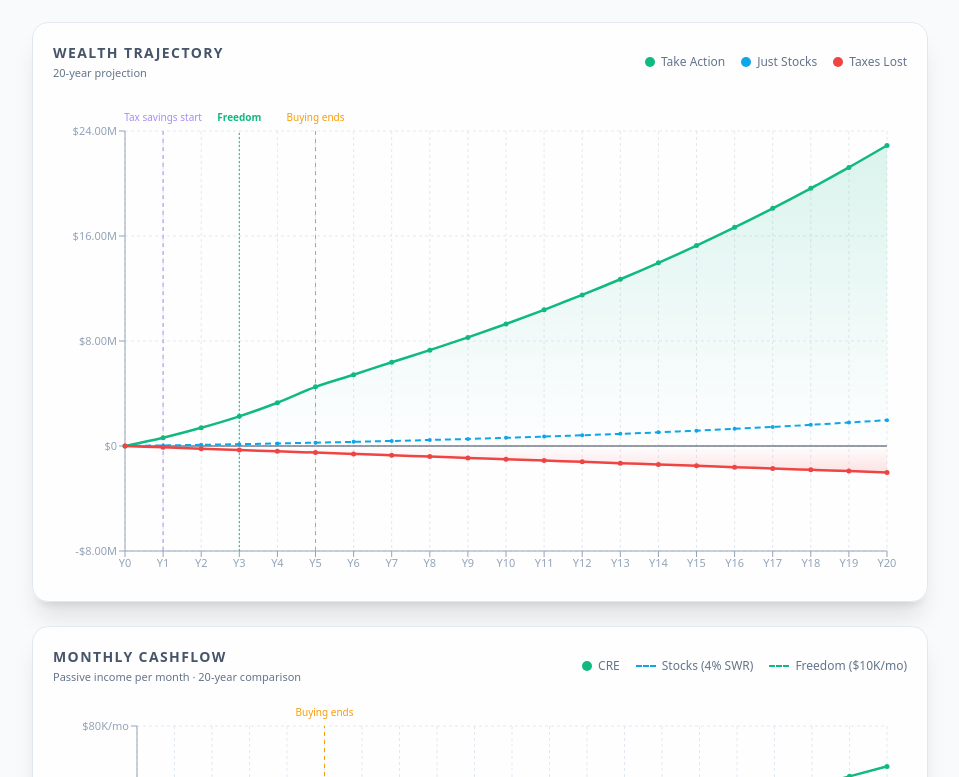
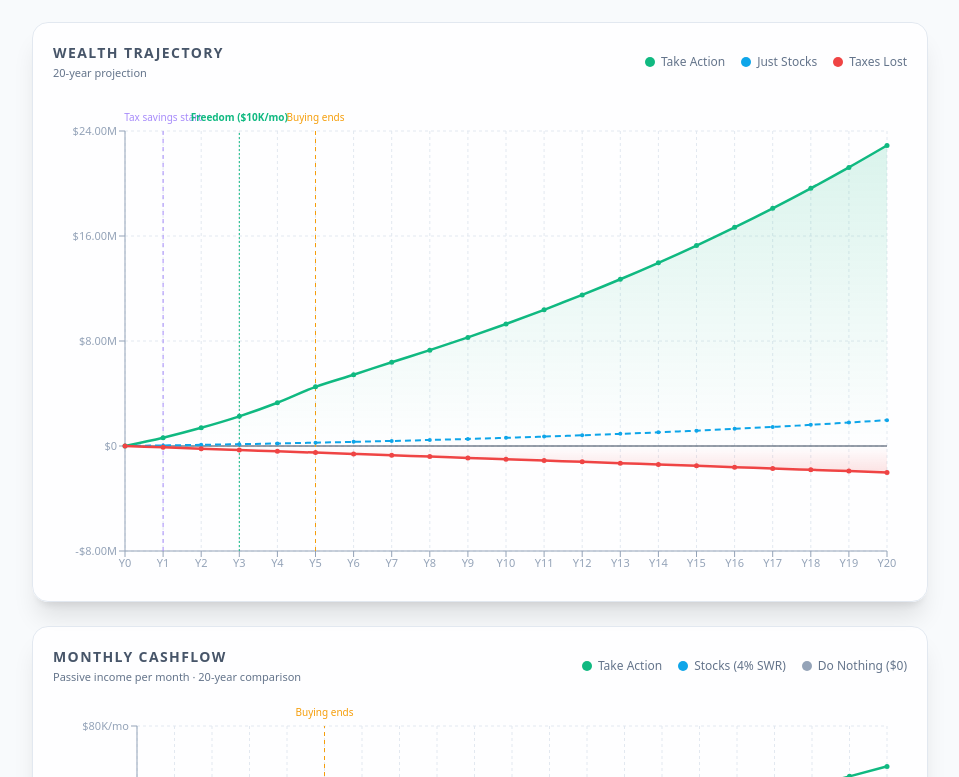
Before and after one commit to Cashflow-Code/cre-wealth-calculator, a React (Vite) app: page / in a window 1280 px wide. Shown: the part 1163-1940 px from the top of the page, without its empty margins (320-1279 px from the left). Built offline with nearby package versions, Linux system fonts and the light colour scheme.

Commit message:
Chart labels: Freedom shows amount, bold; cashflow legend: Take Action/Stocks/Do Nothing bubbles

```diff
--- a/src/App.jsx
+++ b/src/App.jsx
@@ -443,6 +443,7 @@ export default function App() {
               yearsToReach={projection.yearsToReach}
               totalYears={TOTAL_YEARS}
               showStockAlt={showStockAlt}
+              enoughNumber={enoughNumber}
               isDark={isDark}
             />
 
--- a/src/components/CashflowChart.jsx
+++ b/src/components/CashflowChart.jsx
@@ -29,12 +29,10 @@ function CashflowTooltip({ active, payload }) {
   );
 }
 
-function LegendDot({ color, label, dashed }) {
+function LegendDot({ color, label }) {
   return (
     <div className="flex items-center gap-1.5">
-      {dashed
-        ? <div className="w-5 h-0.5 border-t-2 border-dashed" style={{ borderColor: color }} />
-        : <div className="w-2.5 h-2.5 rounded-full" style={{ backgroundColor: color }} />}
+      <div className="w-2.5 h-2.5 rounded-full" style={{ backgroundColor: color }} />
       <span className="text-slate-500 dark:text-slate-400">{label}</span>
     </div>
   );
@@ -61,9 +59,9 @@ export default function CashflowChart({
           <p className="text-[11px] text-slate-500 mt-0.5">Passive income per month · {totalYears}-year comparison</p>
         </div>
         <div className="flex items-center gap-4 text-xs">
-          <LegendDot color="#10b981" label="CRE" />
-          <LegendDot color="#0ea5e9" label="Stocks (4% SWR)" dashed />
-          <LegendDot color="#10b981" label={`Freedom (${fmt(enoughNumber)}/mo)`} dashed />
+          <LegendDot color="#10b981" label="Take Action" />
+          <LegendDot color="#0ea5e9" label="Stocks (4% SWR)" />
+          <LegendDot color="#94a3b8" label="Do Nothing ($0)" />
         </div>
       </div>
       <ResponsiveContainer width="100%" height={300}>
@@ -78,7 +76,7 @@ export default function CashflowChart({
           <ReferenceLine y={0} stroke="#334155" strokeWidth={1}
             label={{ value: 'Do Nothing · $0', fill: axisColor, fontSize: 9, position: 'insideBottomLeft' }} />
           <ReferenceLine y={enoughNumber} stroke="#10b981" strokeDasharray="4 4"
-            label={{ value: `Freedom`, fill: '#10b981', fontSize: 10, position: 'top' }} />
+            label={{ value: `Freedom (${fmt(enoughNumber)}/mo)`, fill: '#10b981', fontSize: 10, fontWeight: 'bold', position: 'top' }} />
           {buyingYears && (
             <ReferenceLine
               x={`Y${buyingYears}`}
--- a/src/components/WealthChart.jsx
+++ b/src/components/WealthChart.jsx
@@ -17,7 +17,7 @@ function LegendDot({ color, label }) {
 
 export default function WealthChart({
   data, buyingYears, eligibleStartYear, isReachable,
-  yearsToReach, totalYears, showStockAlt, isDark = true,
+  yearsToReach, totalYears, showStockAlt, enoughNumber, isDark = true,
 }) {
   const gridColor = isDark ? '#1e293b' : '#e2e8f0';
   const axisColor = isDark ? '#475569' : '#94a3b8';
@@ -66,7 +66,7 @@ export default function WealthChart({
             <ReferenceLine
               x={`Y${yearsToReach}`}
               stroke="#10b981" strokeDasharray="2 2"
-              label={{ value: 'Freedom', fill: '#10b981', fontSize: 10, fontWeight: 'bold', position: 'top', dy: -5 }}
+              label={{ value: `Freedom (${fmt(enoughNumber)}/mo)`, fill: '#10b981', fontSize: 10, fontWeight: 'bold', position: 'top', dy: -5 }}
             />
           )}
           <Area type="monotone" dataKey="investorWealth" stroke="none" fill="url(#emeraldGrad)" />
```
